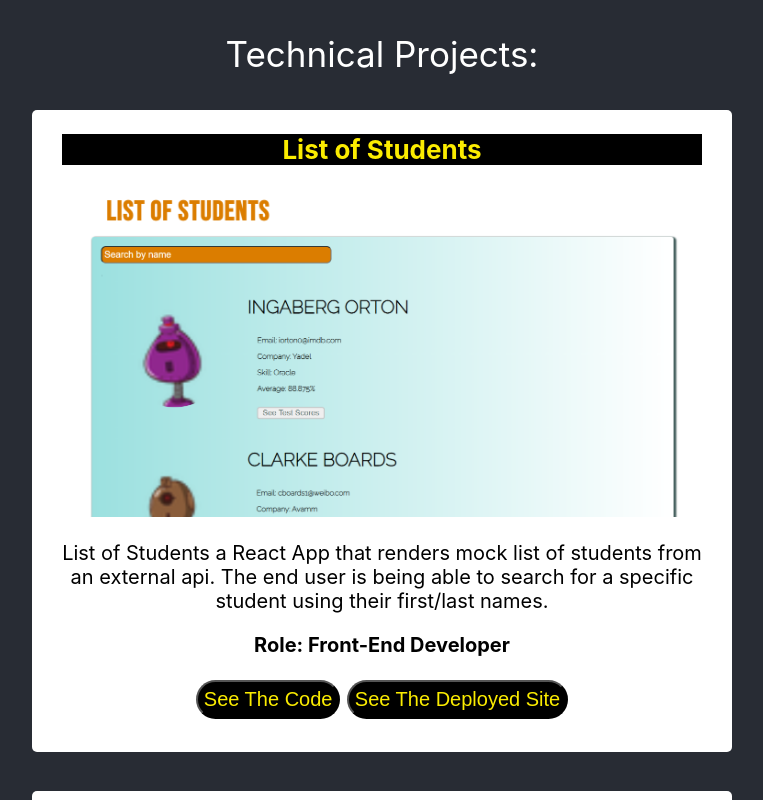
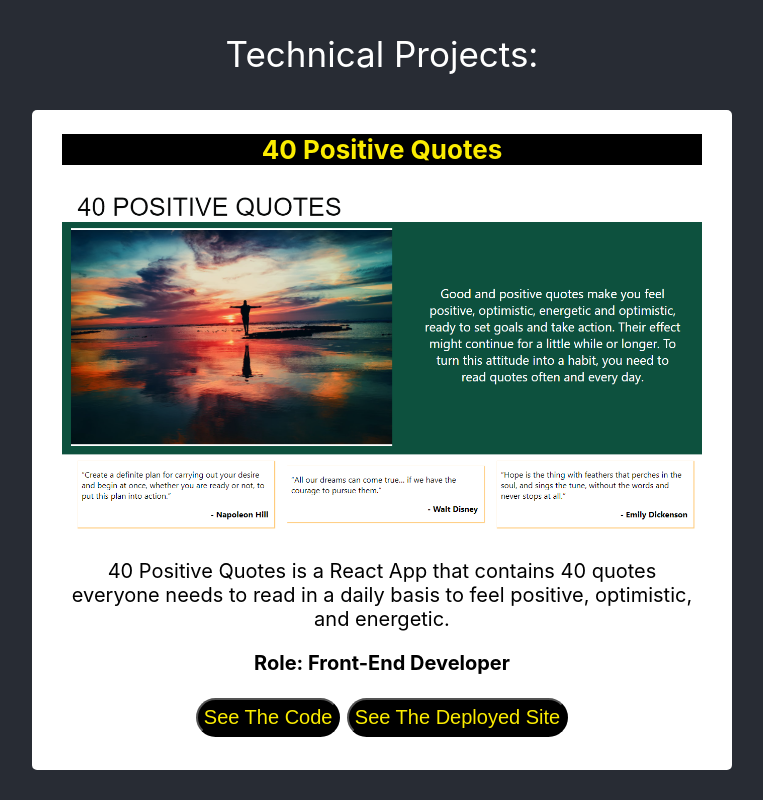
Before and after one commit to fnumilat/myportfolio, a React (Create React App) app in the folder my-portfolio/: page / in a window 1280 px wide. Shown: the part 1520-2320 px from the top of the page, without its empty margins (258-1021 px from the left). Built offline with nearby package versions, Linux system fonts and the light colour scheme.

Commit message:
Added the 40 Positive Quotes project.

```diff
--- a/my-portfolio/src/App.js
+++ b/my-portfolio/src/App.js
@@ -1,4 +1,5 @@
 import './App.css';
+import FourtyPositiveQuotes from './projects components/FourtyPositiveQuotes'
 import ListOfStudents from './projects components/ListOfStudents'
 import ExpressGroomer from './projects components/ExpressGroomer'
 import GameOfLife from './projects components/GameOfLife'
@@ -64,6 +65,9 @@ function App() {
         <p>Technical Projects:</p>
       </div>
       <div className="Project">
+        <FourtyPositiveQuotes />
+      </div>
+      <div className="Project">
         <ListOfStudents />
       </div>
       <div className="Project">
--- /dev/null
+++ b/my-portfolio/src/projects components/FourtyPositiveQuotes.js
@@ -0,0 +1,27 @@
+import '../App.css';
+import fourty_positive_quotes_image from '../images/fourty-positive-quotes-photo.PNG';
+
+function FourtyPositiveQuotes() {
+  return (
+    <div>
+      <div className="Project-title">
+        <p>40 Positive Quotes</p>
+      </div>
+      <img src={fourty_positive_quotes_image} className="Project-photo"/>
+      <div className="Project-description">
+        <p>40 Positive Quotes is a React App that contains 40 quotes everyone needs to read in a daily basis to feel positive, optimistic,
+          and energetic.
+        </p>
+      </div>
+      <div className="Project-role">
+        <p>Role: Front-End Developer</p>
+      </div>
+      <div className="Project-buttons">
+        <a href="https://github.com/fnumilat/40-positive-quotes" target="_blank"><button className="Project-button">See The Code</button></a>
+        <a href="https://40-positive-quotes.netlify.app/" target="_blank"><button className="Project-button">See The Deployed Site</button></a>
+      </div>
+    </div>
+  );
+}
+
+export default FourtyPositiveQuotes;
```
Also changed, not shown: my-portfolio/src/images/fourty-positive-quotes-photo.PNG (added), 1 other file (tests, documents, lock files or other folders).
